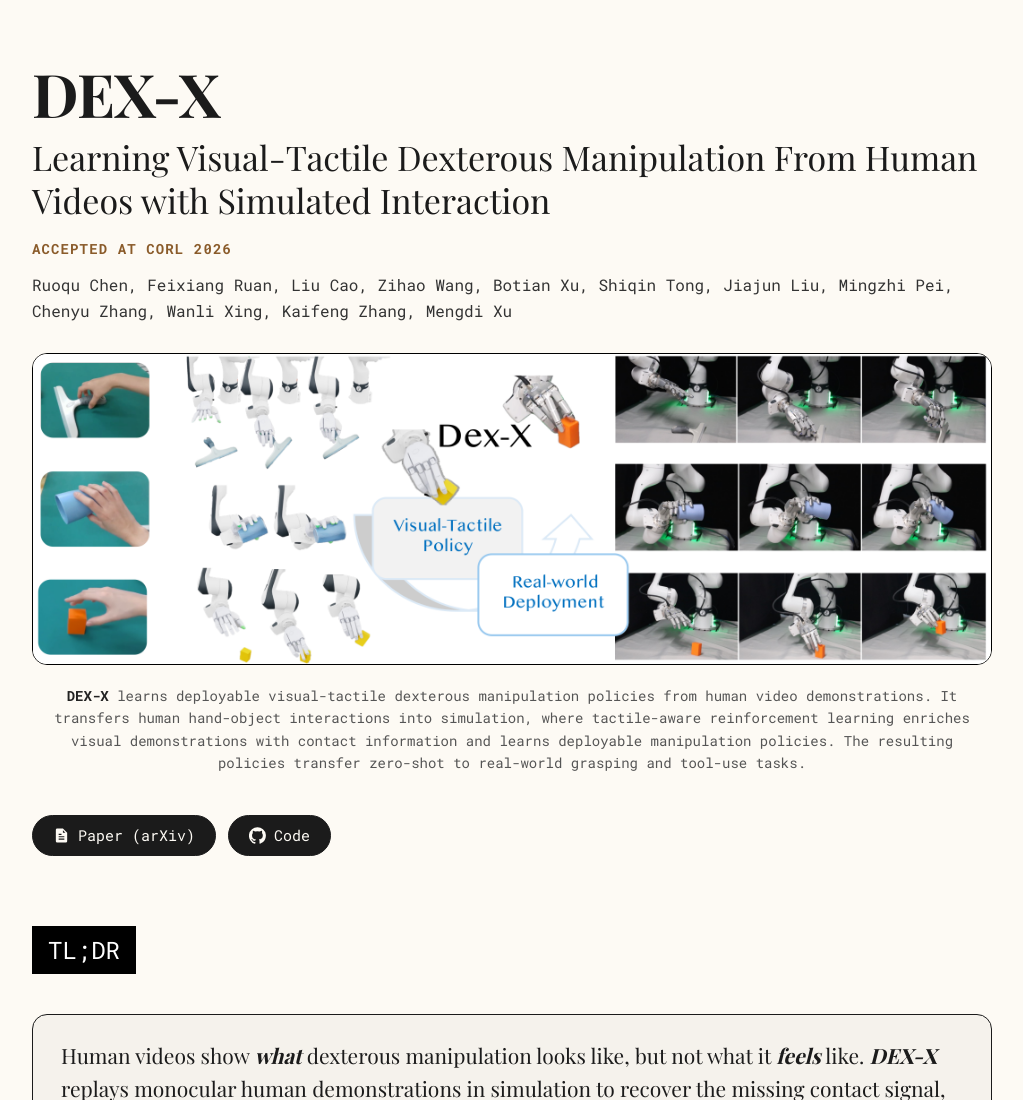
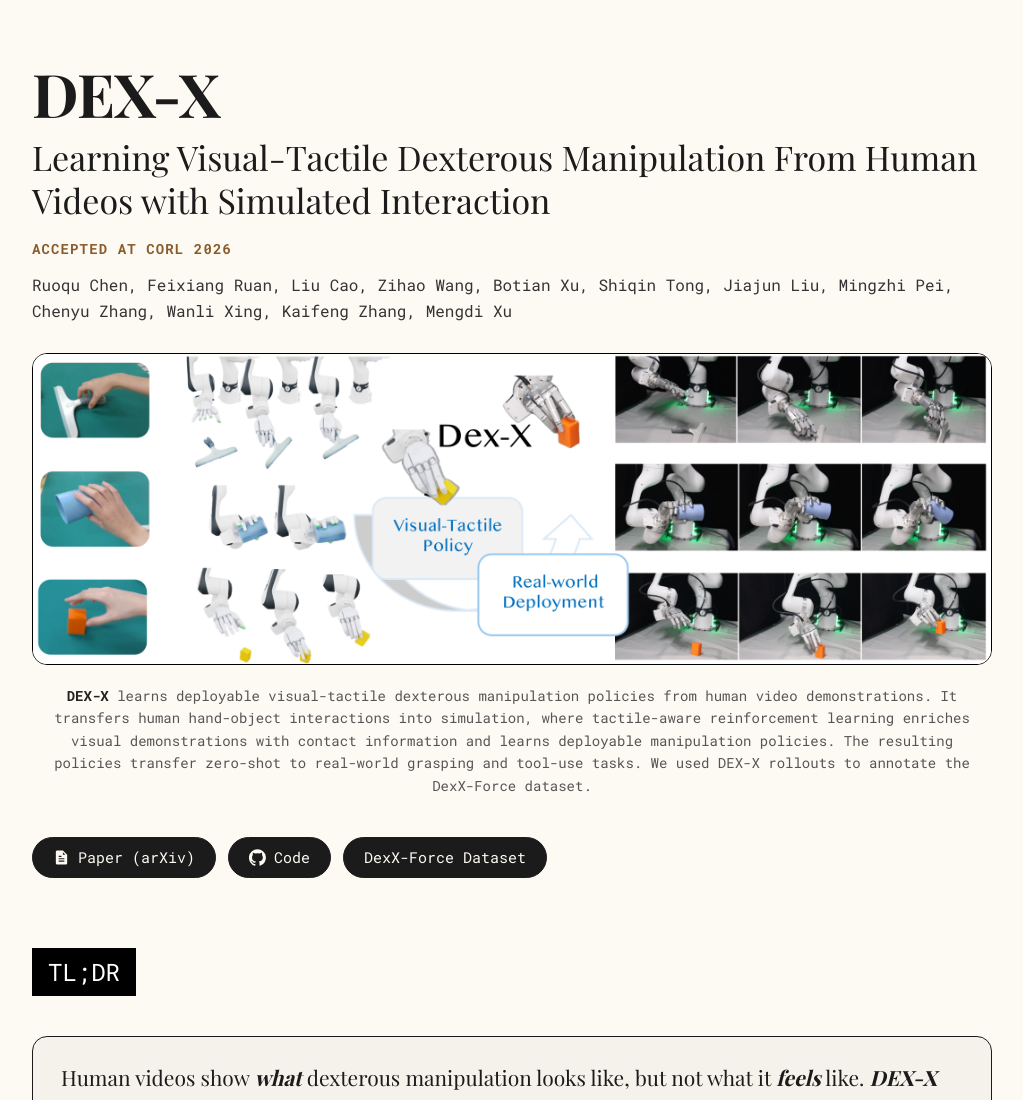
Before and after one commit to dexx-code/dexx-code, a plain HTML site: page index.html in a window 1280 px wide. Shown: the top 1100 px of the page, without its empty margins (128-1151 px from the left). Drawn offline with nearby package versions, Linux system fonts and the light colour scheme.

Commit message:
update annotated data

```diff
--- a/index.html
+++ b/index.html
@@ -72,6 +72,7 @@
       enriches visual demonstrations with contact information and learns
       deployable manipulation policies. The resulting policies transfer
       zero-shot to real-world grasping and tool-use tasks.
+      We used DEX-X rollouts to annotate the DexX-Force dataset.
     </p>
 
     <div class="quick-links">
@@ -82,6 +83,9 @@
       <a class="link-pill" href="https://github.com/gcfy63821/dexx_lab" target="_blank" rel="noopener">
         <svg viewBox="0 0 24 24" aria-hidden="true"><path d="M12 .3a12 12 0 0 0-3.8 23.4c.6.1.8-.3.8-.6v-2c-3.3.7-4-1.6-4-1.6-.6-1.4-1.4-1.8-1.4-1.8-1.1-.7.1-.7.1-.7 1.2.1 1.8 1.2 1.8 1.2 1.1 1.8 2.8 1.3 3.5 1 .1-.8.4-1.3.8-1.6-2.7-.3-5.5-1.3-5.5-5.9 0-1.3.5-2.4 1.2-3.2-.1-.3-.5-1.5.1-3.2 0 0 1-.3 3.3 1.2a11.5 11.5 0 0 1 6 0c2.3-1.5 3.3-1.2 3.3-1.2.6 1.7.2 2.9.1 3.2.8.8 1.2 1.9 1.2 3.2 0 4.6-2.8 5.6-5.5 5.9.4.4.8 1.1.8 2.2v3.3c0 .3.2.7.8.6A12 12 0 0 0 12 .3z"/></svg>
         Code
+      </a>
+      <a class="link-pill" href="https://huggingface.co/datasets/Ruoqu/DexX-Force" target="_blank" rel="noopener">
+        DexX-Force Dataset
       </a>
     </div>
 
```
